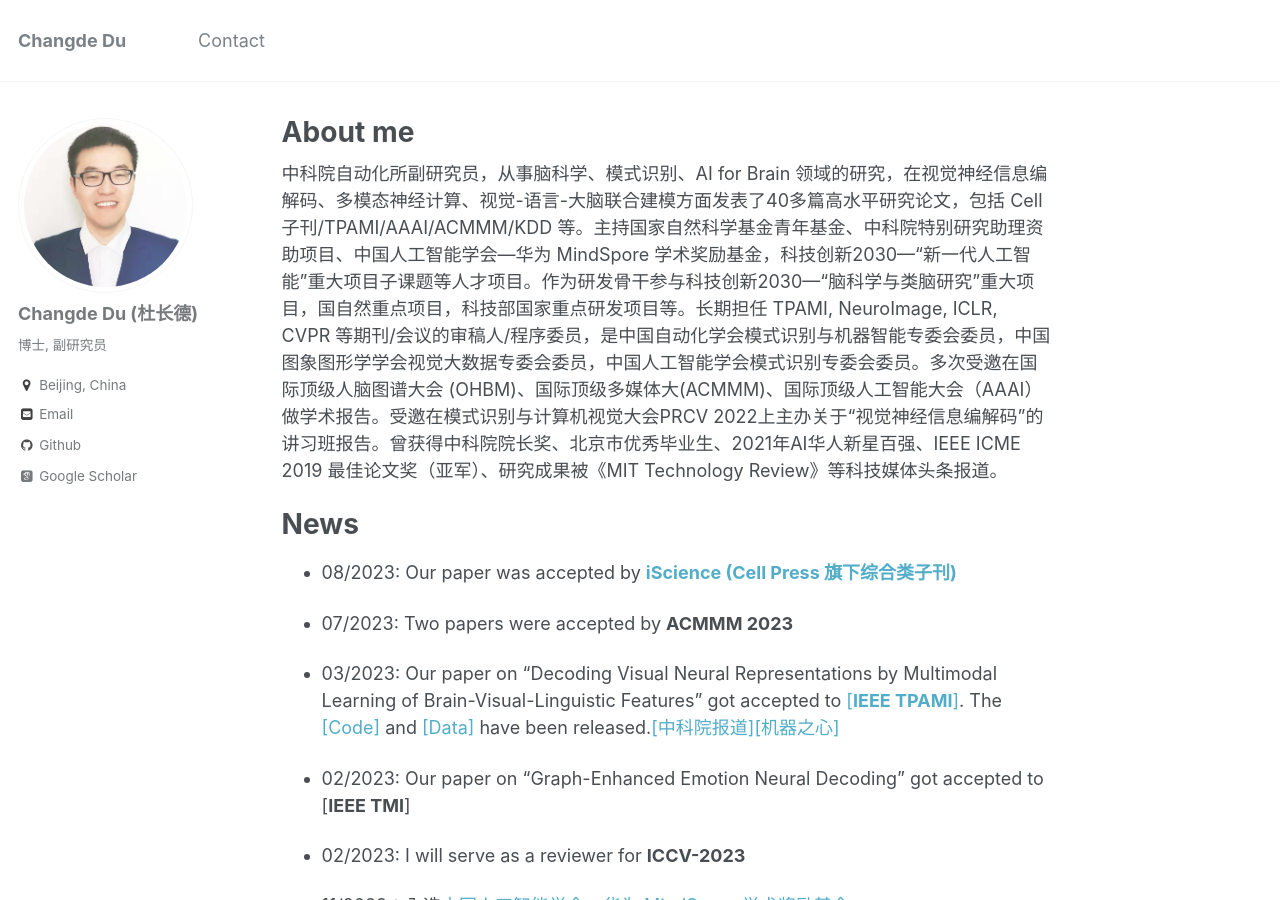
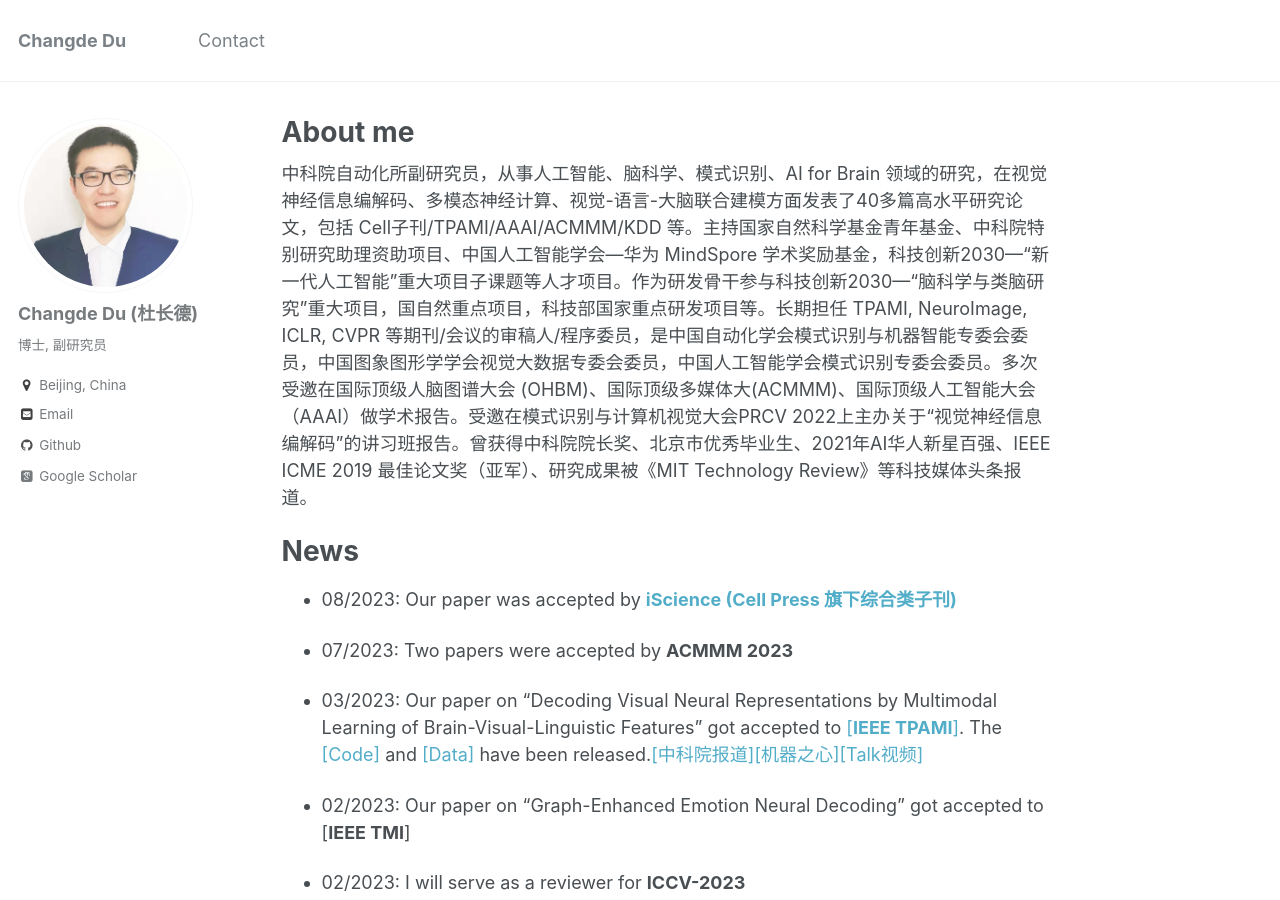
Before and after one commit to ChangdeDu/changdedu.github.io, a Jekyll site: the page built from _pages/about.md, in a window 1280 px wide and 900 px high. Built offline with Jekyll 4.4.1, drawn with Linux system fonts in a browser that asks for light colours; some web fonts are replaced.

Commit message:
Update about.md

```diff
--- a/_pages/about.md
+++ b/_pages/about.md
@@ -8,7 +8,7 @@ redirect_from:
   - /about.html
 ---
 
-中科院自动化所副研究员，从事脑科学、模式识别、AI for Brain 领域的研究，在视觉神经信息编解码、多模态神经计算、视觉-语言-大脑联合建模方面发表了40多篇高水平研究论文，包括 Cell子刊/TPAMI/AAAI/ACMMM/KDD 等。主持国家自然科学基金青年基金、中科院特别研究助理资助项目、中国人工智能学会—华为 MindSpore 学术奖励基金，科技创新2030—“新一代人工智能”重大项目子课题等人才项目。作为研发骨干参与科技创新2030—“脑科学与类脑研究”重大项目，国自然重点项目，科技部国家重点研发项目等。长期担任 TPAMI, NeuroImage, ICLR, CVPR 等期刊/会议的审稿人/程序委员，是中国自动化学会模式识别与机器智能专委会委员，中国图象图形学学会视觉大数据专委会委员，中国人工智能学会模式识别专委会委员。多次受邀在国际顶级人脑图谱大会 (OHBM)、国际顶级多媒体大(ACMMM)、国际顶级人工智能大会（AAAI）做学术报告。受邀在模式识别与计算机视觉大会PRCV 2022上主办关于“视觉神经信息编解码”的讲习班报告。曾获得中科院院长奖、北京市优秀毕业生、2021年AI华人新星百强、IEEE ICME 2019 最佳论文奖（亚军）、研究成果被《MIT Technology Review》等科技媒体头条报道。
+中科院自动化所副研究员，从事人工智能、脑科学、模式识别、AI for Brain 领域的研究，在视觉神经信息编解码、多模态神经计算、视觉-语言-大脑联合建模方面发表了40多篇高水平研究论文，包括 Cell子刊/TPAMI/AAAI/ACMMM/KDD 等。主持国家自然科学基金青年基金、中科院特别研究助理资助项目、中国人工智能学会—华为 MindSpore 学术奖励基金，科技创新2030—“新一代人工智能”重大项目子课题等人才项目。作为研发骨干参与科技创新2030—“脑科学与类脑研究”重大项目，国自然重点项目，科技部国家重点研发项目等。长期担任 TPAMI, NeuroImage, ICLR, CVPR 等期刊/会议的审稿人/程序委员，是中国自动化学会模式识别与机器智能专委会委员，中国图象图形学学会视觉大数据专委会委员，中国人工智能学会模式识别专委会委员。多次受邀在国际顶级人脑图谱大会 (OHBM)、国际顶级多媒体大(ACMMM)、国际顶级人工智能大会（AAAI）做学术报告。受邀在模式识别与计算机视觉大会PRCV 2022上主办关于“视觉神经信息编解码”的讲习班报告。曾获得中科院院长奖、北京市优秀毕业生、2021年AI华人新星百强、IEEE ICME 2019 最佳论文奖（亚军）、研究成果被《MIT Technology Review》等科技媒体头条报道。
 
 
 # News
@@ -16,7 +16,7 @@ redirect_from:
 
 - 07/2023: Two papers were accepted by **ACMMM 2023**
 
-- 03/2023: Our paper on "Decoding Visual Neural Representations by Multimodal Learning of Brain-Visual-Linguistic Features" got accepted to [[**IEEE TPAMI**]](https://ieeexplore.ieee.org/document/10089190). The [[Code]](https://github.com/ChangdeDu/BraVL) and [[Data]](https://figshare.com/articles/dataset/BraVL/17024591) have been released.[[中科院报道]](https://www.cas.cn/syky/202304/t20230407_4883387.shtml)[[机器之心]](https://mp.weixin.qq.com/s/6Q6aUq5zAo6CWwWJR3zlsw)
+- 03/2023: Our paper on "Decoding Visual Neural Representations by Multimodal Learning of Brain-Visual-Linguistic Features" got accepted to [[**IEEE TPAMI**]](https://ieeexplore.ieee.org/document/10089190). The [[Code]](https://github.com/ChangdeDu/BraVL) and [[Data]](https://figshare.com/articles/dataset/BraVL/17024591) have been released.[[中科院报道]](https://www.cas.cn/syky/202304/t20230407_4883387.shtml)[[机器之心]](https://mp.weixin.qq.com/s/6Q6aUq5zAo6CWwWJR3zlsw)[[Talk视频]](https://www.bilibili.com/video/BV1su4y1C7et/?spm_id_from=&vd_source=fc8b7bd140ce58496122e4291efbafb1)
 
 - 02/2023: Our paper on "Graph-Enhanced Emotion Neural Decoding" got accepted to [**IEEE TMI**]
 
@@ -68,9 +68,9 @@ redirect_from:
 ## 2023
 - **Changde Du**, Kaicheng Fu, Bincheng Wen, Huiguang He. Topographic Representation of Visually Evoked Emotional Experiences in the Human Cerebral Cortex. **iScience 2023**(Cell Press 旗下综合类子刊). (Co-first author with Kaicheng Fu) <br>[[PDF]](https://www.cell.com/iscience/fulltext/S2589-0042(23)01648-6) [[Code]](https://osf.io/9uyn2/) [[Data]](https://osf.io/9uyn2/)
 
-- **Changde Du**, Kaicheng Fu, Jinpeng Li, Huiguang He. [**Decoding Visual Neural Representations by Multimodal Learning of Brain-Visual-Linguistic Features**](https://arxiv.org/abs/2210.06756). IEEE Transactions on Pattern Analysis and Machine Intelligence (**TPAMI 2023**). <br>[[PDF]](https://ieeexplore.ieee.org/document/10089190) [[PyTorch Code]](https://github.com/ChangdeDu/BraVL) [[MindSpore Code]](https://gitee.com/chemn/msBraVL) [[Data]](https://figshare.com/articles/dataset/BraVL/17024591) [[中科院报道]](https://www.cas.cn/syky/202304/t20230407_4883387.shtml)[[机器之心]](https://mp.weixin.qq.com/s/6Q6aUq5zAo6CWwWJR3zlsw)
+- **Changde Du**, Kaicheng Fu, Jinpeng Li, Huiguang He. [**Decoding Visual Neural Representations by Multimodal Learning of Brain-Visual-Linguistic Features**](https://arxiv.org/abs/2210.06756). IEEE Transactions on Pattern Analysis and Machine Intelligence (**TPAMI 2023**). <br>[[PDF]](https://ieeexplore.ieee.org/document/10089190) [[PyTorch Code]](https://github.com/ChangdeDu/BraVL) [[MindSpore Code]](https://gitee.com/chemn/msBraVL) [[Data]](https://figshare.com/articles/dataset/BraVL/17024591) [[中科院报道]](https://www.cas.cn/syky/202304/t20230407_4883387.shtml)[[机器之心]](https://mp.weixin.qq.com/s/6Q6aUq5zAo6CWwWJR3zlsw)[[Talk视频]](https://www.bilibili.com/video/BV1su4y1C7et/?spm_id_from=&vd_source=fc8b7bd140ce58496122e4291efbafb1)
 
-- Yizhuo Lu, **Changde Du**, Qiongyi Zhou, Dianpeng Wang, Huiguang He. MindDiffuser: Controlled Image Reconstruction from Human Brain Activity with Semantic and Structural Diffusion. Proceedings of the 31th ACM international conference on Multimedia (**ACMMM 2023**) (Co-first author) <br>[[PDF]](https://arxiv.org/pdf/2303.14139.pdf) [[Code]](https://github.com/ReedOnePeck/MindDiffuser)
+- Yizhuo Lu, **Changde Du**, Qiongyi Zhou, Dianpeng Wang, Huiguang He. MindDiffuser: Controlled Image Reconstruction from Human Brain Activity with Semantic and Structural Diffusion. Proceedings of the 31th ACM international conference on Multimedia (**ACMMM 2023**) (Co-first author) <br>[[PDF]](https://arxiv.org/pdf/2303.14139.pdf) [[Code]](https://github.com/ReedOnePeck/MindDiffuser)[[Talk视频]](https://www.bilibili.com/video/BV1su4y1C7et/?spm_id_from=&vd_source=fc8b7bd140ce58496122e4291efbafb1)
 
 - Xiaoyu Chen, **Changde Du**, Qiongyi Zhou, Huiguang He. Auditory Attention Decoding with Task-Related Multi-View Contrastive Learning. Proceedings of the 31th ACM international conference on Multimedia (**ACMMM 2023**)
 (Co-first author) <br>[[PDF]](https://arxiv.org/abs/2308.04244)
```
